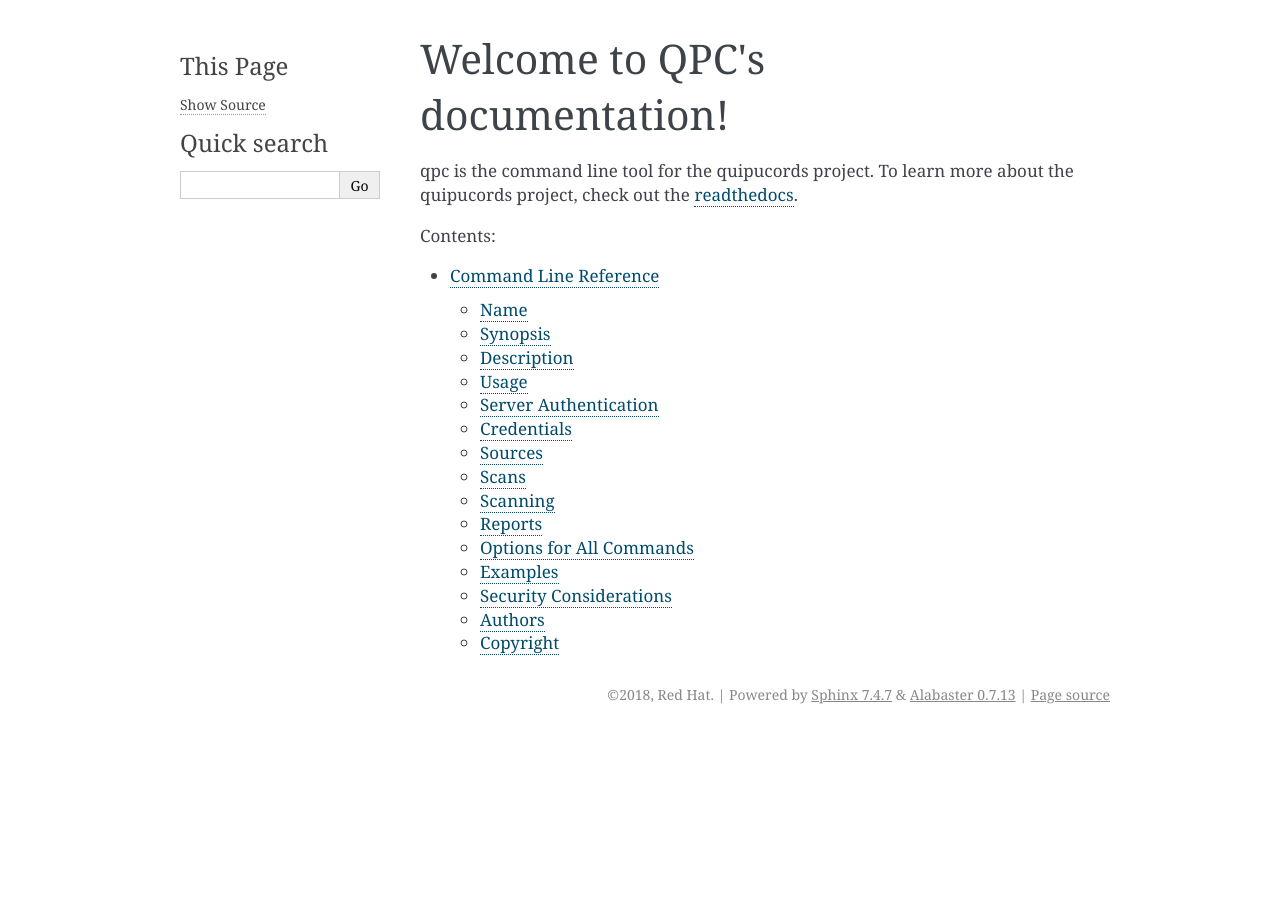
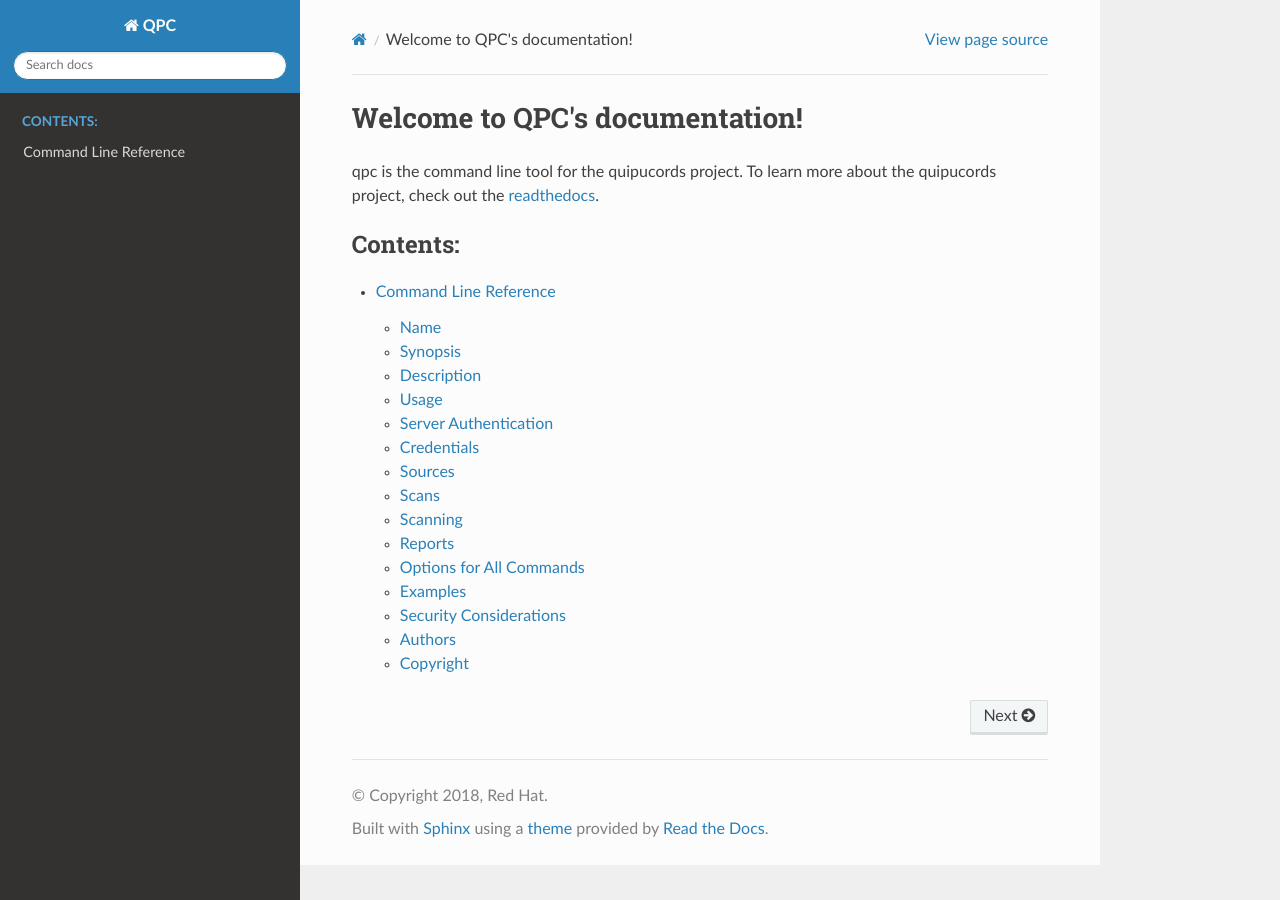
Before and after one commit to quipucords/qpc, a Sphinx documentation site: the page built from docs/source/index.rst, in a window 1280 px wide. Built offline with Sphinx 7.4.7 and the Read the Docs theme 2.0.0, drawn with Linux system fonts in a browser that asks for light colours.

Commit message:
add styling to readthedocs

```diff
--- a/docs/source/conf.py
+++ b/docs/source/conf.py
@@ -39,6 +39,14 @@
 # extensions coming with Sphinx (named 'sphinx.ext.*') or your custom
 # ones.
 extensions = [
+    'sphinx.ext.autodoc',
+    'sphinx.ext.doctest',
+    'sphinx.ext.todo',
+    'sphinx.ext.coverage',
+    'sphinx.ext.mathjax',
+    'sphinx.ext.ifconfig',
+    'sphinx.ext.viewcode',
+    'sphinx.ext.githubpages',
 ]
 
 # Add any paths that contain templates here, relative to this directory.
@@ -66,7 +74,7 @@
 exclude_patterns = []
 
 # The name of the Pygments (syntax highlighting) style to use.
-pygments_style = None
+pygments_style = 'sphinx'
 
 
 # -- Options for HTML output -------------------------------------------------
@@ -74,7 +82,7 @@
 # The theme to use for HTML and HTML Help pages.  See the documentation for
 # a list of builtin themes.
 #
-html_theme = 'alabaster'
+html_theme = 'sphinx_rtd_theme'
 
 # Theme options are theme-specific and customize the look and feel of a theme
 # further.  For a list of options available for each theme, see the
```
